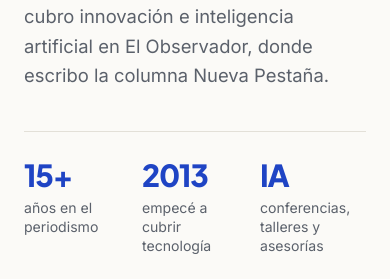
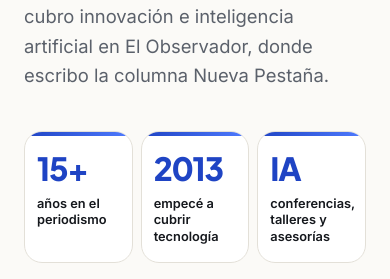
Before and after one commit to patriciocampodonico/juan-pablo-de-marco-web, a plain HTML site: page index.html in a window 390 px wide. Shown: the part 1493-1772 px from the top of the page. Drawn offline with Linux system fonts and the light colour scheme.

Commit message:
Sobre mí: los datos 15+, 2013 e IA pasan a tarjetas con números más grandes
Co-Authored-By: Claude Opus 5.5 <noreply@anthropic.com>

```diff
--- a/index.html
+++ b/index.html
@@ -99,10 +99,13 @@ header.solid .brand b{color:var(--accent)}
 .about{display:grid;grid-template-columns:1.05fr .95fr;gap:72px;align-items:center}
 .about .ph{border-radius:var(--r);overflow:hidden;aspect-ratio:4/5;position:relative}
 .about .ph img{width:100%;height:100%;object-fit:cover;object-position:30% center}
-.stats{display:grid;grid-template-columns:repeat(3,1fr);gap:18px;margin-top:40px;border-top:1px solid var(--line);padding-top:28px}
-.stat b{display:block;font-family:var(--head);font-size:2.4rem;font-weight:800;letter-spacing:-.04em;line-height:1;color:var(--accent)}
+.stats{display:grid;grid-template-columns:repeat(3,1fr);gap:14px;margin-top:40px}
+.stat{background:#fff;border:1px solid var(--line);border-radius:var(--r);padding:26px 22px 22px;position:relative;overflow:hidden;transition:transform .35s,box-shadow .35s}
+.stat::before{content:"";position:absolute;left:0;top:0;height:4px;width:100%;background:linear-gradient(90deg,var(--accent),var(--accent2))}
+.stat:hover{transform:translateY(-4px);box-shadow:0 20px 36px -22px rgba(31,68,196,.55)}
+.stat b{display:block;font-family:var(--head);font-size:clamp(2.6rem,4.4vw,3.8rem);font-weight:800;letter-spacing:-.04em;line-height:1;color:var(--accent)}
 .stat .c{font-style:normal}
-.stat span{display:block;font-size:.88rem;color:var(--muted);margin-top:8px;line-height:1.35}
+.stat span{display:block;font-size:.95rem;font-weight:600;color:var(--ink);margin-top:12px;line-height:1.3}
 .media{display:flex;gap:26px;align-items:center;margin-top:30px}
 .media img{height:24px;width:auto;filter:brightness(0);opacity:.75}
 .textlink{font-weight:600;color:var(--accent);text-decoration:none;display:inline-flex;gap:8px;align-items:center}
@@ -222,8 +225,10 @@ footer.site .wrap{display:flex;justify-content:space-between;gap:16px;flex-wrap:
   .tiles{grid-template-columns:1fr}
   .tile{min-height:300px}
   .tile .more{grid-template-rows:1fr}
-  .stats{grid-template-columns:1fr 1fr 1fr;gap:12px}
-  .stat b{font-size:1.9rem}
+  .stats{grid-template-columns:1fr 1fr 1fr;gap:8px}
+  .stat{padding:20px 12px 16px}
+  .stat b{font-size:2rem}
+  .stat span{font-size:.8rem}
   .card{flex-basis:82%}
   .arrows{display:none}
   .row2{grid-template-columns:1fr}
```
